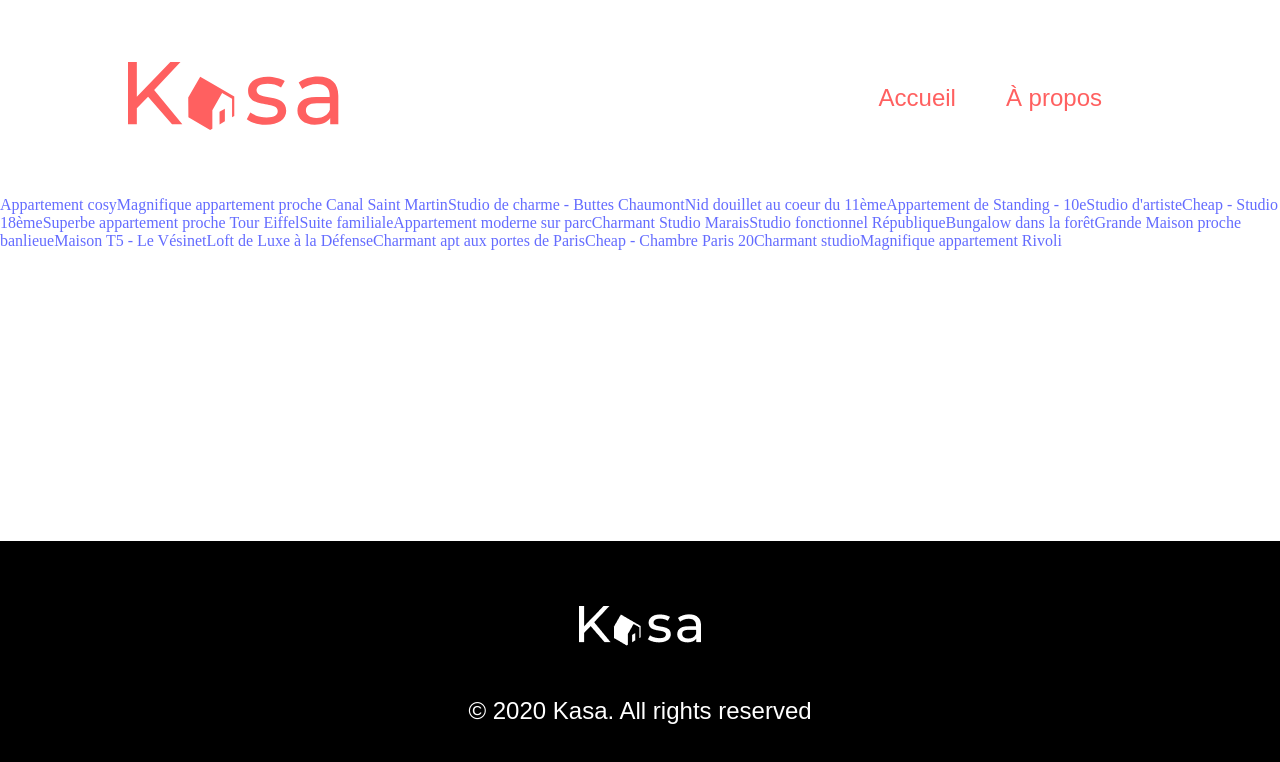
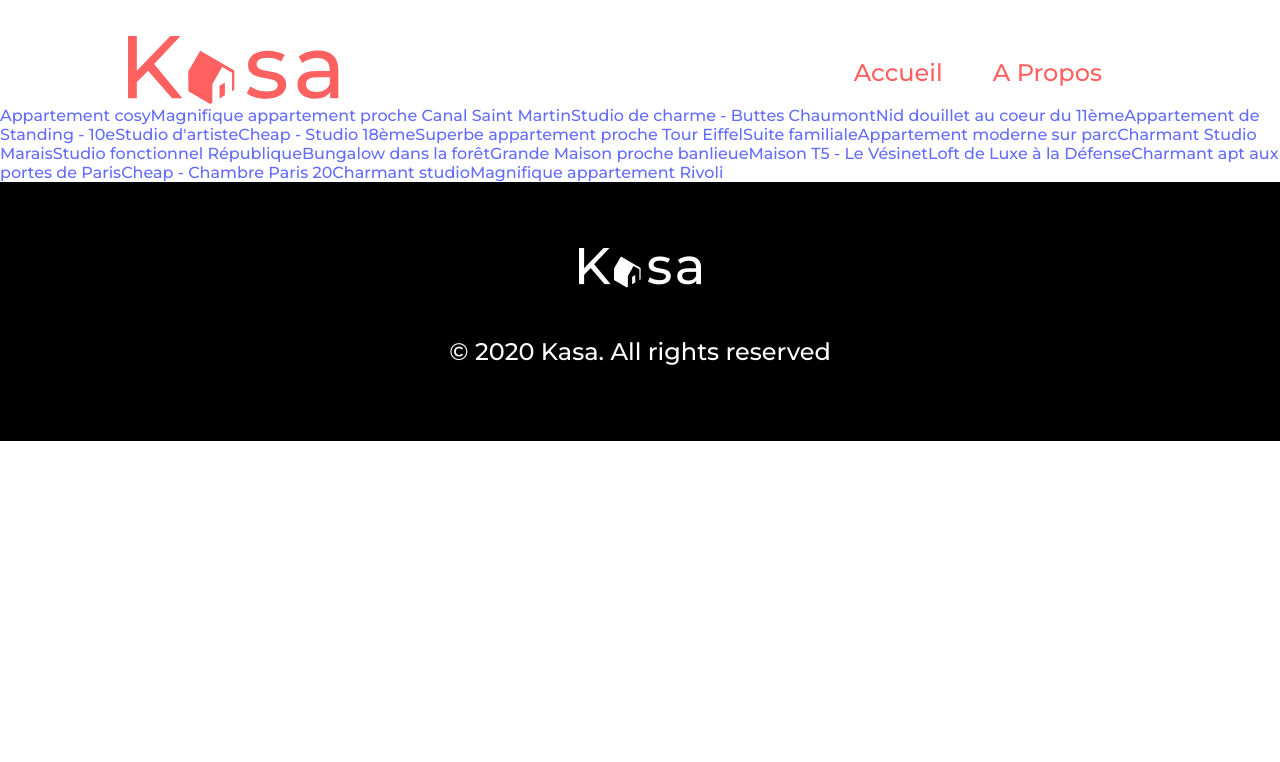
Before and after one commit to michelre/Kasa-P11, a React (Vite) app in the folder kasa/: page / in a window 1280 px wide. Shown: the top 762 px of the page. Built offline with nearby package versions, Linux system fonts and the light colour scheme.

Commit message:
Init Page 404 / Mise en forme - Import Font (Montserrat)

```diff
--- a/kasa/src/components/Accordeon.jsx
+++ b/kasa/src/components/Accordeon.jsx
@@ -0,0 +1,8 @@
+const Accordeon = ({title, children}) => {
+    return <div>
+        <div>{title}</div>
+        {children}
+    </div>
+}
+
+export default Accordeon;
--- a/kasa/src/components/Header.jsx
+++ b/kasa/src/components/Header.jsx
@@ -12,7 +12,7 @@ function Header() {
 
       <nav>
         <Link to="/">Accueil</Link>
-        <Link to="/about">À propos</Link>
+        <Link to="/about">A Propos</Link>
       </nav>
     </header>
   );
--- a/kasa/src/components/Thumbnail.jsx
+++ b/kasa/src/components/Thumbnail.jsx
@@ -2,7 +2,7 @@ import {Link} from "react-router-dom";
 
 const Thumbnail = ({id, name}) => {
 
-    return <Link to={`/${id}`}>
+    return <Link to={`logements/${id}`}>
         {name}
     </Link>
 }
--- a/kasa/src/index.css
+++ b/kasa/src/index.css
@@ -1,4 +1,133 @@
-/*
+@import url('https://fonts.googleapis.com/css2?family=Montserrat:wght@400;500;700&display=swap');
+
+
+:root {
+  font-family: 'Montserrat', sans-serif;
+}
+
+
+body {
+  margin: 0;
+}
+
+a {
+  font-weight: 500;
+  color: #646cff;
+  text-decoration: inherit;
+}
+a:hover {
+  color: #535bf2;
+}
+
+
+
+/* COMPOSANT : HEADER */
+
+header {
+  width: 80%;
+  height: 68px;
+  margin: auto;
+  display: flex;
+  justify-content: space-between;
+  align-items: center;
+  padding-top: 3%;
+}
+
+nav {
+  display: flex;
+  justify-content: space-between;
+}
+
+nav a {
+  font-size: 24px;
+  font-weight: 500;
+  color: #FF6060;
+  margin-right: 50px;
+}
+
+nav a:hover {
+  text-decoration: underline;
+  text-decoration-thickness: 2px;
+  color: #FF6060;
+}
+
+
+
+/* COMPOSANT : FOOTER */
+
+footer {
+  /*position: absolute;
+  bottom: 0;*/
+  display: flex;
+  align-items: center;
+  flex-direction: column;
+  justify-content: space-evenly;
+  height: 209px;
+  background-color: #000;
+  padding: 25px 0;
+  width: 100%;
+  margin: 0;
+}
+
+
+footer p {
+  font-size: 24px;
+  font-weight: 500;
+  line-height: 0;
+  color: #fff;
+}
+
+
+
+/* PAGE : 404 */
+
+.error-container {
+  display: flex;
+  align-items: center;
+  flex-direction: column;
+  width: 100%;
+  height: auto;
+  padding: 5% 0;
+
+}
+
+.error-header {
+  color: #ff6060;
+  font-size: 288px;
+  font-weight: 700;
+  margin: 0;
+}
+
+.error-p {
+    font-size: 36px;
+    font-weight: 500;
+    text-align: center;
+    color: #ff6060;
+}
+
+.error-link {
+    color: #ff6060;
+    font-size: 18px;
+    font-weight: 500;
+}
+
+.error-link:hover {
+  text-decoration: underline;
+  text-decoration-thickness: 2px;
+  color: #FF6060;
+}
+
+
+
+
+
+
+
+
+
+
+
+/* STYLE INITIAL
 :root {
   font-family: Inter, system-ui, Avenir, Helvetica, Arial, sans-serif;
   line-height: 1.5;
@@ -12,10 +141,6 @@
   -moz-osx-font-smoothing: grayscale;
   -webkit-text-size-adjust: 100%;
 }
-
-
-
-
 
 h1 {
   font-size: 3.2em;
@@ -54,81 +179,3 @@ button:focus-visible {
   }
 }
 */
-
-
-body {
-  margin: 0;
-}
-
-a {
-  font-weight: 500;
-  color: #646cff;
-  text-decoration: inherit;
-}
-a:hover {
-  color: #535bf2;
-}
-
-
-
-/* COMPOSANT : HEADER */
-
-header {
-  width: 80%;
-  height: 68px;
-  margin: auto;
-  display: flex;
-  justify-content: space-between;
-  align-items: center;
-  padding: 5% 0;
-}
-
-nav {
-  display: flex;
-  justify-content: space-between;
-}
-
-nav a {
-  font-family: 'Montserrat', sans-serif;
-  font-size: 24px;
-  font-weight: 500;
-  color: #FF6060;
-  margin-right: 50px;
-}
-
-nav a:hover {
-  text-decoration: underline;
-  text-decoration-thickness: 2px;
-  color: #FF6060;
-}
-
-
-
-/* COMPOSANT : FOOTER */
-
-footer {
-  position: absolute;
-  bottom: 0;
-  display: flex;
-  align-items: center;
-  flex-direction: column;
-  justify-content: space-evenly;
-  height: 209px;
-  background-color: #000;
-  padding: 25px 0;
-  width: 100%;
-  margin: 0;
-}
-
-
-
-
-
-
-footer p {
-  font-family: 'Montserrat' ,sans-serif;
-  font-size: 24px;
-  font-weight: 500;
-  line-height: 0;
-  color: #fff;
-}
--- a/kasa/src/pages/404.jsx
+++ b/kasa/src/pages/404.jsx
@@ -0,0 +1,19 @@
+import Header from '../components/Header.jsx'
+import Footer from '../components/Footer.jsx'
+import { Link } from 'react-router-dom'
+
+const Error = () => {
+    return <div>
+        <Header />
+
+            <div class="error-container">
+                <h1 class="error-header">404</h1>
+                <p class="error-p">Oups! La page que vous demandez n'existe pas.</p>
+                <Link to="/" class="error-link">Retourner sur la page d'accueil</Link>
+            </div>
+
+        <Footer />
+    </div>
+}
+
+export default Error;
--- a/kasa/src/pages/About.jsx
+++ b/kasa/src/pages/About.jsx
@@ -1,9 +1,11 @@
 import Header from "../components/Header.jsx";
+import Footer from "../components/Footer.jsx";
 
 const About = () => {
     return <div>
         <Header/>
         About
+        <Footer/>
     </div>
 }
 
--- a/kasa/src/pages/Logement.jsx
+++ b/kasa/src/pages/Logement.jsx
@@ -1,5 +1,6 @@
 import Header from "../components/Header.jsx";
 import {useParams} from "react-router-dom";
+import Accordeon from "../components/Accordeon.jsx";
 
 const Logement = () => {
 
@@ -7,6 +8,20 @@ const Logement = () => {
 
     return <div>
         <Header/>
+        <Accordeon
+            title={'Equipements'}
+        >
+            <ul>
+                <li>Equipement 1</li>
+                <li>Equipement 2</li>
+            </ul>
+        </Accordeon>
+
+        <Accordeon
+            title={'Description'}
+        >
+            <p>Ceci est la description</p>
+        </Accordeon>
 
         Logement {params.id}
 
```
Also changed, not shown: kasa/src/main.jsx (+6 -1 lines).
